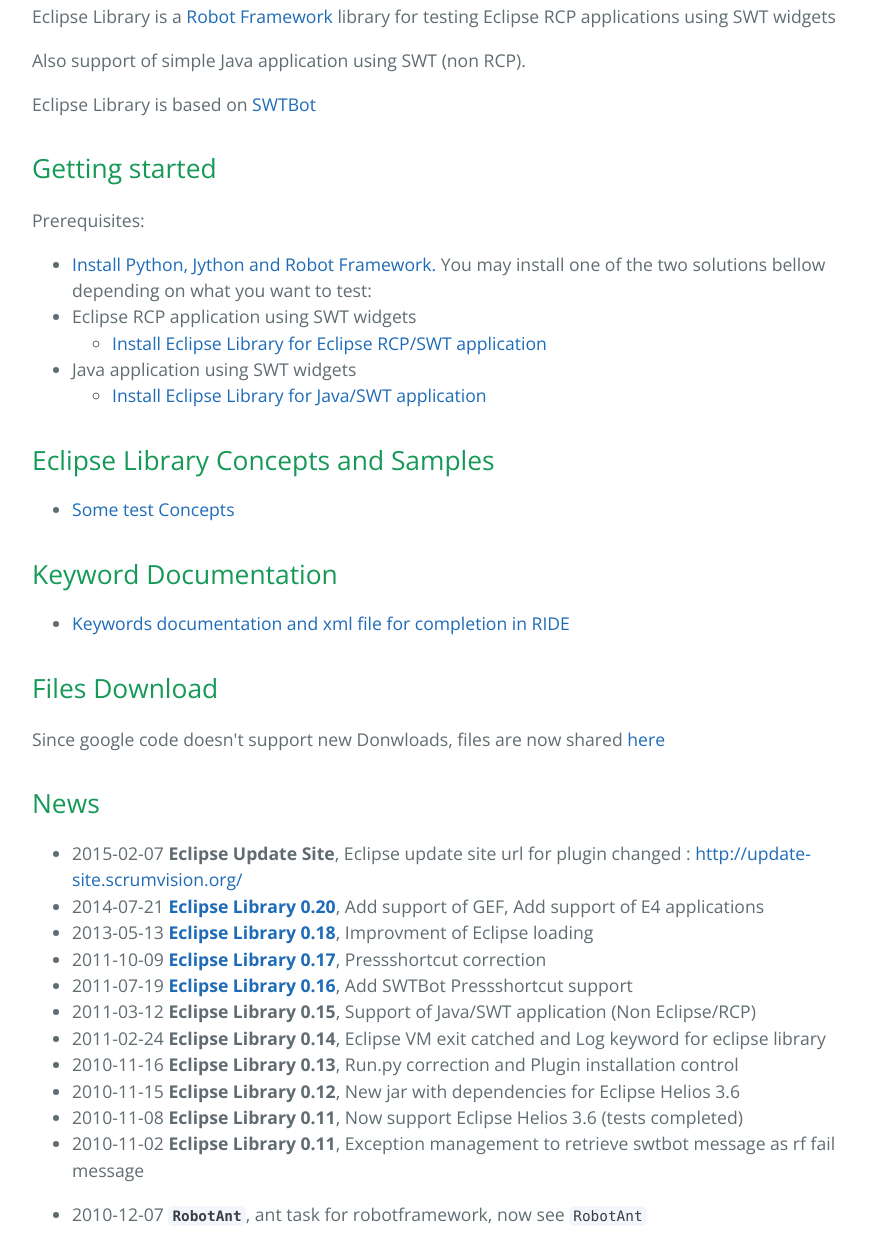
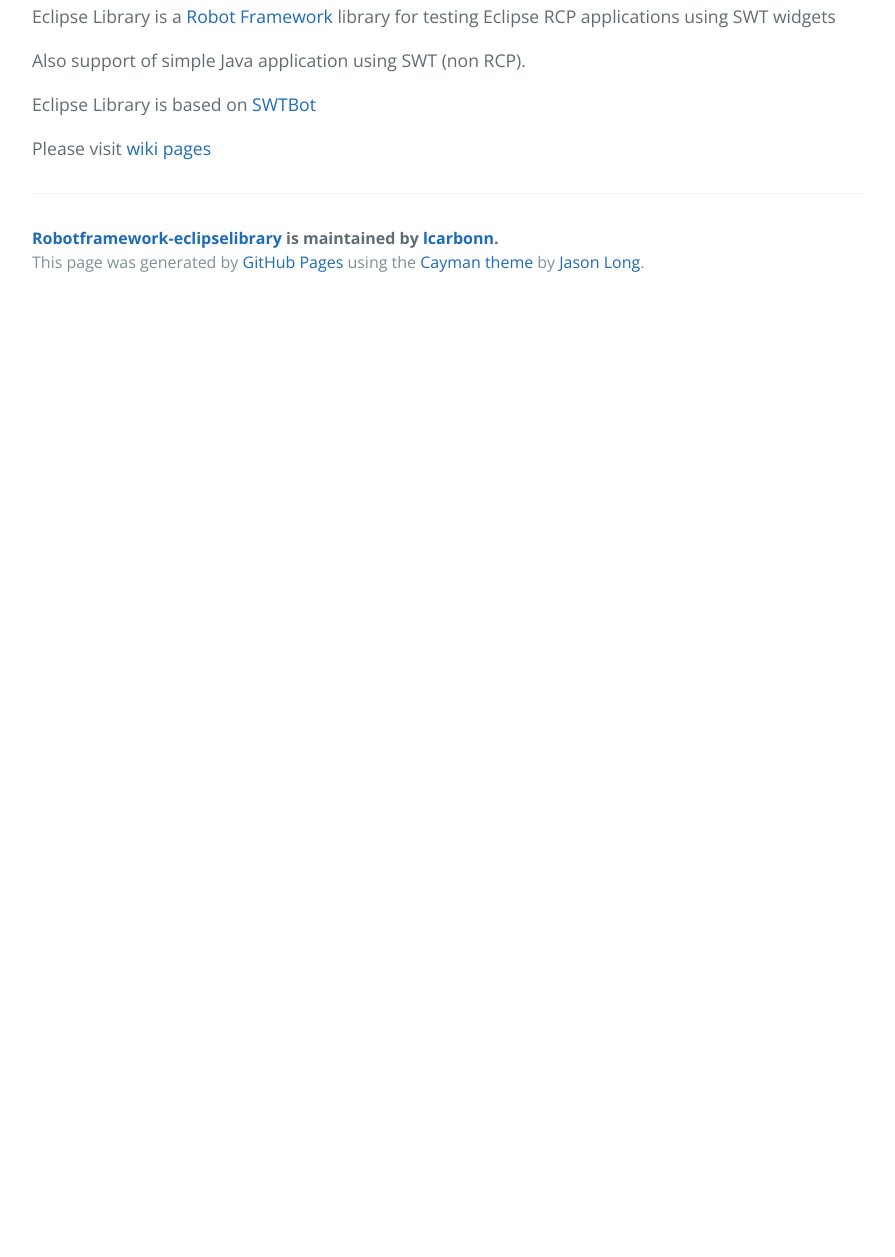
Before and after one commit to lcarbonn/robotframework-eclipselibrary, a plain HTML site: page index.html in a window 1280 px wide. Shown: the part 482-1739 px from the top of the page, without its empty margins (192-1087 px from the left). After the commit the page ends 800 px from the top, so only its background shows below. Drawn offline with nearby package versions, Linux system fonts and the light colour scheme.

Commit message:
Create gh-pages branch via GitHub

```diff
--- a/index.html
+++ b/index.html
@@ -28,68 +28,7 @@
 
 <p>Eclipse Library is based on <a href="http://wiki.eclipse.org/SWTBot">SWTBot</a></p>
 
-<h2>
-<a id="getting-started" class="anchor" href="#getting-started" aria-hidden="true"><span class="octicon octicon-link"></span></a>Getting started</h2>
-
-<p>Prerequisites:</p>
-
-<ul>
-<li>
-<a href="http://code.google.com/p/robotframework/wiki/Installation">Install Python, Jython and Robot Framework.</a>
-You may install one of the two solutions bellow depending on what you want to test:</li>
-<li>Eclipse RCP application using SWT widgets
-
-<ul>
-<li><a href="InstallationForEclipse">Install Eclipse Library for Eclipse RCP/SWT application</a></li>
-</ul>
-</li>
-<li>Java application using SWT widgets
-
-<ul>
-<li><a href="InstallationForSwt">Install Eclipse Library for Java/SWT application</a></li>
-</ul>
-</li>
-</ul>
-
-<h2>
-<a id="eclipse-library-concepts-and-samples" class="anchor" href="#eclipse-library-concepts-and-samples" aria-hidden="true"><span class="octicon octicon-link"></span></a>Eclipse Library Concepts and Samples</h2>
-
-<ul>
-<li><a href="Concept">Some test Concepts</a></li>
-</ul>
-
-<h2>
-<a id="keyword-documentation" class="anchor" href="#keyword-documentation" aria-hidden="true"><span class="octicon octicon-link"></span></a>Keyword Documentation</h2>
-
-<ul>
-<li><a href="Documentation">Keywords documentation and xml file for completion in RIDE</a></li>
-</ul>
-
-<h2>
-<a id="files-download" class="anchor" href="#files-download" aria-hidden="true"><span class="octicon octicon-link"></span></a>Files Download</h2>
-
-<p>Since google code doesn't support new Donwloads, files are now shared <a href="https://drive.google.com/folderview?id=0B9-7aWAWw2o8VHQ4V3JlU3d5bkU">here</a></p>
-
-<h2>
-<a id="news" class="anchor" href="#news" aria-hidden="true"><span class="octicon octicon-link"></span></a>News</h2>
-
-<ul>
-<li>2015-02-07 <strong>Eclipse Update Site</strong>, Eclipse update site url for plugin changed : <a href="http://update-site.scrumvision.org/">http://update-site.scrumvision.org/</a>
-</li>
-<li>2014-07-21 <strong><a href="ChangeLog">Eclipse Library 0.20</a></strong>, Add support of GEF, Add support of E4 applications</li>
-<li>2013-05-13 <strong><a href="ChangeLog">Eclipse Library 0.18</a></strong>, Improvment of Eclipse loading</li>
-<li>2011-10-09 <strong><a href="ChangeLog">Eclipse Library 0.17</a></strong>, Pressshortcut correction</li>
-<li>2011-07-19 <strong><a href="ChangeLog">Eclipse Library 0.16</a></strong>, Add SWTBot Pressshortcut support</li>
-<li>2011-03-12 <strong>Eclipse Library 0.15</strong>, Support of Java/SWT application (Non Eclipse/RCP)</li>
-<li>2011-02-24 <strong>Eclipse Library 0.14</strong>, Eclipse VM exit catched and Log keyword for eclipse library</li>
-<li>2010-11-16 <strong>Eclipse Library 0.13</strong>, Run.py correction and Plugin installation control</li>
-<li>2010-11-15 <strong>Eclipse Library 0.12</strong>, New jar with dependencies for Eclipse Helios 3.6</li>
-<li>2010-11-08 <strong>Eclipse Library 0.11</strong>, Now support Eclipse Helios 3.6 (tests completed)</li>
-<li><p>2010-11-02 <strong>Eclipse Library 0.11</strong>, Exception management to retrieve swtbot message as rf fail message</p></li>
-<li><p>2010-12-07 <strong><code>RobotAnt</code></strong>, ant task for robotframework, now see <a href="http://code.google.com/p/robotframework-ant/"><code>RobotAnt</code></a>
-<br>
-<br></p></li>
-</ul>
+<p>Please visit <a href="https://github.com/lcarbonn/robotframework-eclipselibrary/wiki/README">wiki pages</a></p>
 
       <footer class="site-footer">
         <span class="site-footer-owner"><a href="https://github.com/lcarbonn/robotframework-eclipselibrary">Robotframework-eclipselibrary</a> is maintained by <a href="https://github.com/lcarbonn">lcarbonn</a>.</span>
```
Also changed, not shown: params.json (+1 -1 lines).
